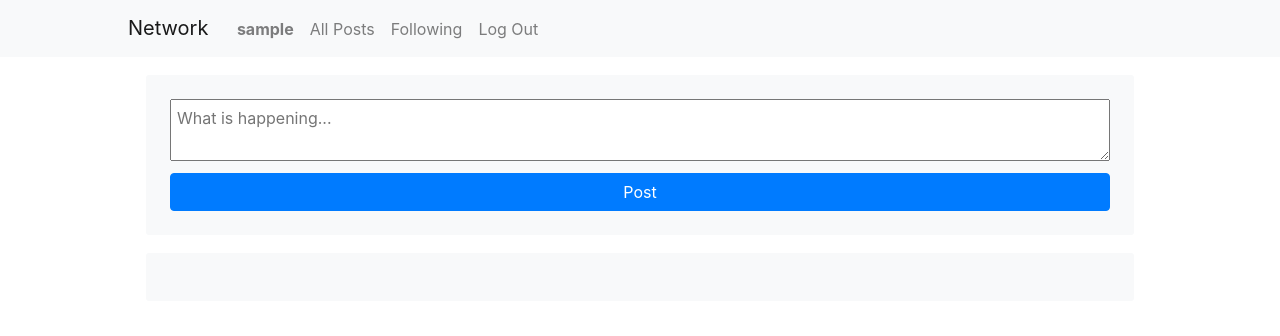
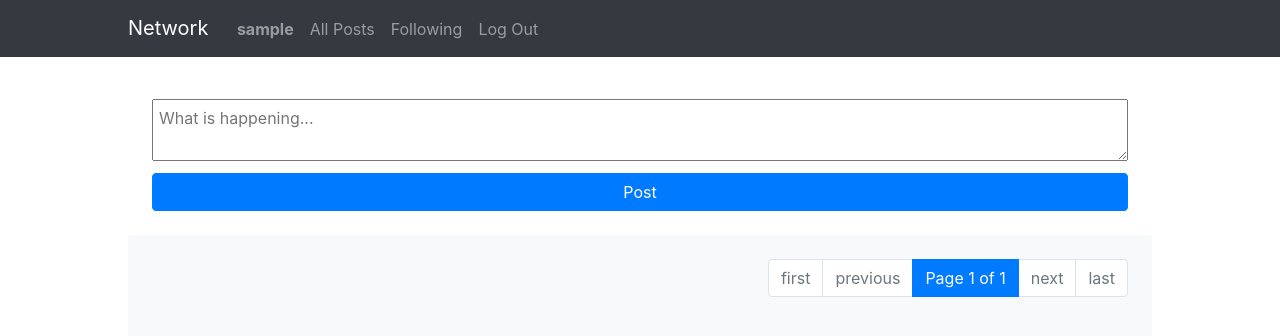
Before and after one commit to anjathiart/network, a Django app: page / in a window 1280 px wide. Shown: the top 336 px of the page. Run offline with Django 3.2, Linux system fonts and the light colour scheme; the visitor is signed in with stand-in values (Sample User, id 1); data comes from the database, SQL or seed files in the repository; data that the repository does not hold is empty; some libraries are stand-ins or nearby versions.

Commit message:
WIP styling / polishing

```diff
--- a/network/static/network/network.jsx
+++ b/network/static/network/network.jsx
@@ -88,18 +88,16 @@ function render_message(user) {
 		actionFollow = async () => {
 			secureFetch(`user/${user.id}`, 'PUT', {
 				follow: (user.followers.indexOf(currentUser.id) >= 0) ? false : true
-			}).then(response => {
-				if (response.status.toString().charAt(0) === '2') return response.json();
-				else return { error: response.status };
-			}).then(async result => {
-				if (!result.error) {
-					await load_current_user()
-					render_profile(result)
-				}
 			})
-			.catch((error) => {
-				console.error('Error', error);
-			});
+			.then(response => response.json())
+			.then(async result => {
+				await load_current_user();
+				render_profile(result);
+			})
+			.catch(error => {
+				render_error(error.error);
+				console.log(error);
+			})
 		}
 	}
 }
@@ -137,10 +135,13 @@ async function myInitCode() {
 		});
 		document.querySelector(".newPost__submit").addEventListener('click', () => {
 			secureFetch(`posts`, 'POST', { body: document.querySelector(".newPost__input").value })
-			.then(response => {
-	 			load_posts();
+			.then(response => { load_posts(); })
+			.catch(error => { render_error(error.error); });
 		});
+		document.querySelector("#profileLink").addEventListener('click', () => {
+			render_profile(currentUser);
 		});
+
 	}
 	load_posts();
 }
@@ -151,7 +152,10 @@ async function load_current_user() {
 	.then(result => {
 		console.log(result)
 		if (result.id) currentUser = result
-	});
+	})
+	.catch(error => {
+		console.log(error);
+	})
 }
 
 function renderPagination(page, num_pages, prev, next) {
@@ -182,7 +186,6 @@ function renderPagination(page, num_pages, prev, next) {
 		}
 
 		actionPagination = (selected_page) => {
-			console.log(selected_page)
 			if (selected_page !== this.state.page) {
 				load_posts(`page=${selected_page}`)
 			}
@@ -248,14 +251,10 @@ function renderPosts(posts) {
 			secureFetch(`/user/${this.props.user_id}`)
 			.then(response => response.json())
 			.then(result => {
-				if (!result.error) {
 				render_profile(result);
-					viewQuery = `user_id=${this.props.user_id}`;
-					load_posts();
-				}
 			})
 			.catch((error) => {
-				console.error('Error', error);
+				render_error(error.error);
 			});
 		}
 
@@ -273,15 +272,19 @@ function renderPosts(posts) {
 			.then(response => {
 				viewQuery = `user_id=${this.props.user_id}`;
  				load_posts();
+			})
+			.catch((error) => {
+				render_error(error.error);
 			});
 		}
 
 		updatePost = (fields) => {
 			secureFetch(`posts/${this.state.post_id}/edit`, 'PUT', fields)
 			.then(response => {
-				console.log(response);
-				// viewQuery = `user_id=${this.props.user_id}`;
- 			// 	load_posts();
+				load_posts();
+			})
+			.catch((error) => {
+				render_error(error.error);
 			});
 		}
 	}
@@ -325,8 +328,8 @@ function render_profile(user) {
 							: null
 						}
 					</div>
-					<p className="profile__followers badge badge-info badge-pill shadow3">Followed by { user.followers.length } { user.followers.length === 1 ? 'user' : 'users' }</p>
-					<p className="profile__follows badge badge-info badge-pill shadow3">{ user.name } follows { user.followsCount} { user.followsCount === 1 ? 'user' : 'users' }</p>
+					<p className="profile__followers badge badge-info badge-pill bgSecondary shadow3">Followed by { user.followers.length } { user.followers.length === 1 ? 'user' : 'users' }</p>
+					<p className="profile__follows badge badge-info badge-pill bgSecondary shadow3">{ user.name } follows { user.followsCount} { user.followsCount === 1 ? 'user' : 'users' }</p>
 				</div>
 			);
 		}
@@ -334,21 +337,20 @@ function render_profile(user) {
 		actionFollow = async () => {
 			secureFetch(`user/${user.id}`, 'PUT', {
 				follow: (user.followers.indexOf(currentUser.id) >= 0) ? false : true
-			}).then(response => {
-				if (response.status.toString().charAt(0) === '2') return response.json();
-				else return { error: response.status };
-			}).then(async result => {
-				if (!result.error) {
-					await load_current_user()
-					render_profile(result)
-				}
+			})
+			.then(response => response.json())
+			.then(async result => {
+				await load_current_user();
+				render_profile(result);
 			})
 			.catch((error) => {
-				console.error('Error', error);
+				render_error(error.error);
 			});
 		}
 	}
 
+	viewQuery = `user_id=${user.id}`;
+	load_posts();
 	ReactDOM.render(<Profile />, document.querySelector("#profile__component"));
 	feather.replace()
 
@@ -356,7 +358,6 @@ function render_profile(user) {
 
 
 function render_error(msg) {
-
 	class Error extends React.Component {
 		render() {
 			return (
@@ -368,33 +369,24 @@ function render_error(msg) {
 				</div>
 			);
 		}
-
 		close = () => {
 			ReactDOM.unmountComponentAtNode(document.getElementById('error__component'));
 		}
 	}
-
 	ReactDOM.render(<Error />, document.querySelector("#error__component"));
 	feather.replace()
-
 }
 // Load posts based on some context, where the default context is all posts
 // ... other options are to load posts of a specific user or all posts for users that the
 // ... authenticated user is following
 function load_posts(q='') {
 	let query = q + '&' + viewQuery;
-	secureFetch(`/posts?${query}`, 'PUT')
+	secureFetch(`/posts?${query}`, 'GET')
 	.then(response => response.json())
 	.then(({posts, page, num_pages, prev, next}) => {
 		ReactDOM.unmountComponentAtNode(document.getElementById('pagination'));
-			// Print posts
-			console.log(posts);
-			// ... do something else with posts ...
-			renderPagination(page, num_pages, prev, next)
-			renderPosts(posts)
+		renderPagination(page, num_pages, prev, next);
+		renderPosts(posts);
 	})
-		.catch(error => {
-			render_error(error.error);
-			console.log(error)
-		})
+	.catch(error => { render_error(error.error); });
 }
--- a/network/static/network/styles.css
+++ b/network/static/network/styles.css
@@ -4,6 +4,14 @@ p, h1, h2, h3, h4, h5, h6, * {
 
 a {
   cursor: pointer;
+}
+
+.bgIndigo {
+  background-color: rgba(102, 18, 241, 0.6);
+}
+
+.bgSecondary {
+  background-color: rgba(54, 75, 89, 0.8);
 }
 
 .shadow1 {
@@ -31,9 +39,11 @@ a {
 }
 
 section {
-  margin: 18px;
   padding: 24px;
   border-radius: 3px;
+}
+section > form:first-child {
+  margin-top: 18px;
 }
 
 .newPost textarea {
@@ -103,6 +113,15 @@ section {
   font-size: 0.9rem;
 }
 
+.jumbotron {
+  width: 75%;
+  margin: 0px;
+  margin-left: auto;
+  margin-right: auto;
+  padding: 1rem;
+  background-color: transparent;
+}
+
 .jumbotron__header {
   display: flex;
   justify-content: center;
@@ -146,8 +165,9 @@ section {
   max-width: 360px;
   padding: 2rem 1rem;
   border-radius: 12px;
-  background-color: rgba(0, 0, 0, 0.6);
-  color: white;
+  background-color: black;
+  color: rgba(255, 255, 255, 0.8);
+  z-index: 100;
 }
 .modal__content p {
   margin-bottom: 1rem;
@@ -155,4 +175,8 @@ section {
   font-weight: 200;
 }
 
+.hoverIndigo:hover {
+  color: #6612F1 !important;
+}
+
 /*# sourceMappingURL=styles.css.map */
--- a/network/static/network/styles.sass
+++ b/network/static/network/styles.sass
@@ -1,15 +1,21 @@
 
 $indigo: #6612F1
+$pink: #f1129c
+$orange: #fbb02d
+$greyTeal: #364b59
 
-
-body
-	// background-color: grey
+// body
+// 	background-color: rgba(#ff822e, 0.1)
 
 p, h1, h2, h3, h4, h5, h6, *
 	margin: 0px
 
 a
 	cursor: pointer
+.bgIndigo
+	background-color: rgba($indigo, 0.6)
+.bgSecondary
+	background-color: rgba($greyTeal, 0.8)
 
 .shadow1
 	box-shadow: 0 5px 10px rgba(154,160,185,.05), 0 15px 40px rgba(166,173,201,.2)
@@ -31,11 +37,10 @@ a
 	margin-right: auto
 
 section
-	margin: 18px
 	padding: 24px
 	border-radius: 3px
-	// background-color: rgba(lightgrey, 0.6)
-	// background-color: lightblue
+	> form:first-child
+		margin-top: 18px
 
 
 
@@ -46,6 +51,7 @@ section
 		width: 100%
 	button
 		margin-top: 12px
+
 
 .post
 	padding: 18px
@@ -96,12 +102,21 @@ section
 		padding: 6px 12px
 		font-size: 0.9rem
 
+.jumbotron
+	width: 75%
+	margin: 0px
+	margin-left: auto
+	margin-right: auto
+	padding: 1rem
+	background-color: transparent
+
 .jumbotron__header
 	display: flex
 	justify-content: center
 	align-items: center
 	margin-left: auto
 	margin-right: auto
+	// border: 1px solid red
 
 .paginationWrapper
 	display: flex
@@ -121,7 +136,7 @@ section
 	right: 0
 	width: 100vw
 	height: 100vh
-	background-color: rgba(0, 0, 0, 0.6)
+	background-color: rgba(black, 0.6)
 	display: flex
 	justify-content: center
 	align-items: center
@@ -133,9 +148,13 @@ section
 		max-width: 360px
 		padding: 2rem 1rem
 		border-radius: 12px
-		background-color: rgba(black, 0.6)
-		color: white
+		background-color: black
+		color: rgba(white, 0.8)
+		z-index: 100
 		p
 			margin-bottom: 1rem
 			font-size: 24px
 			font-weight: 200
+
+.hoverIndigo:hover
+	color: $indigo !important
--- a/network/templates/network/index.html
+++ b/network/templates/network/index.html
@@ -3,7 +3,7 @@
 
 {% block body %}
 	{% if user.is_authenticated %}
-		<section class="bg-light">
+	<section>
 		<form class="newPost" method="POST">
 			{% csrf_token %}
 			<!-- <h3 class="newPost__heading">New Post</h3> -->
--- a/network/templates/network/layout.html
+++ b/network/templates/network/layout.html
@@ -17,7 +17,7 @@
     </head>
     <body>
 
-        <nav class="navbar navbar-expand-lg navbar-light bg-light">
+        <nav class="navbar navbar-expand-lg navbar-dark bg-dark">
             <div class="body">
                 <a class="navbar-brand" href="#">Network</a>
 
@@ -25,7 +25,7 @@
                   <ul class="navbar-nav mr-auto">
                     {% if user.is_authenticated %}
                     <li class="nav-item">
-                        <a class="nav-link" href="#"><strong>{{ user.username }}</strong></a>
+                        <a id="profileLink" class="nav-link" href="#"><strong>{{ user.username }}</strong></a>
                     </li>
                     {% endif %}
                     <li class="nav-item">
```
Also changed, not shown: 1 other file. Lines whose indentation alone changed are shown as unchanged.
